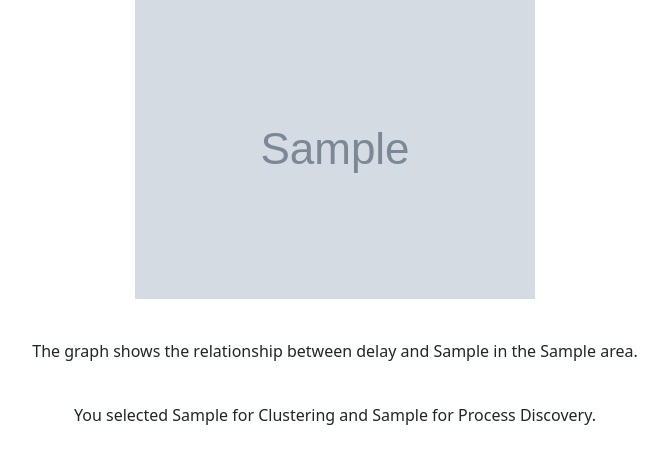
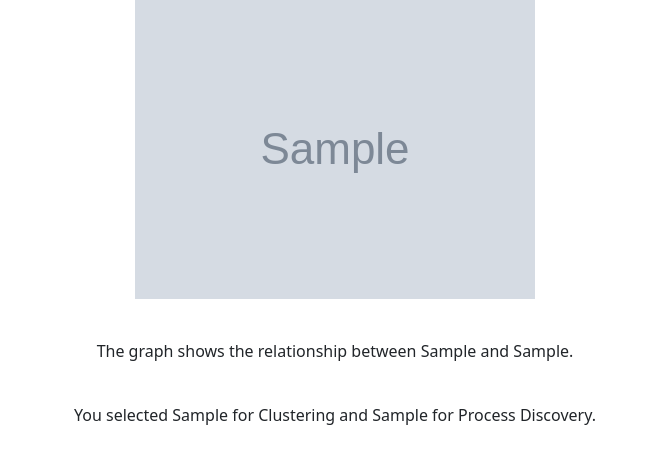
Before and after one commit to kwkim0129/Bachelor-thesis_Kowoon-Kim, a Flask app: template templates/direct_graph.html in a window 1280 px wide. Shown: the part 217-681 px from the top of the page, without its empty margins (305-972 px from the left). Run offline with Flask 3, Linux system fonts and the light colour scheme; the template is opened without the code that fills it: most values are stand-ins (such as "Sample title", 1, 10 or a date in 2020); grey boxes marked "Sample" are stand-in pictures.

Commit message:
Add files via upload
edited caption

```diff
--- a/templates/direct_graph.html
+++ b/templates/direct_graph.html
@@ -22,7 +22,7 @@
 
     <br>
     <div class="text-center mt-3">
-        <p>The graph shows the relationship between delay and {{ selected_value }} in the {{ selectedArea }} area.</p>
+        <p>The graph shows the relationship between {{ id1 }} and {{ id2 }}.</p>
         <br>
         <p>You selected {{ selected_value2 }} for Clustering and {{ selected_value1 }} for Process Discovery.</p>
     </div>
```
